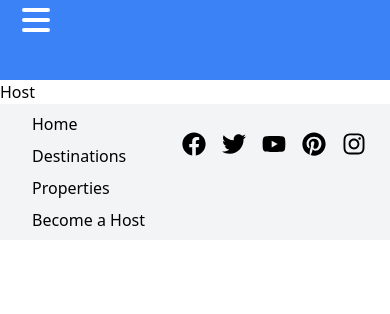
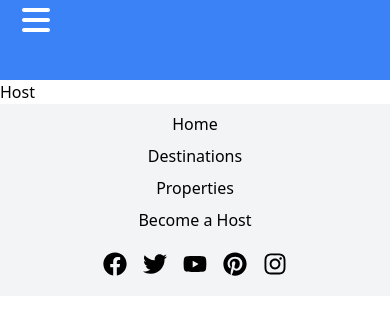
Before and after one commit to blake-hodges/temporado, a React (Create React App) app: page /host in a window 390 px wide. Shown: the top 314 px of the page. Built offline with nearby package versions, Linux system fonts and the light colour scheme.

Commit message:
fix footer responsiveness

```diff
--- a/src/components/Footer.jsx
+++ b/src/components/Footer.jsx
@@ -11,17 +11,14 @@ import {
 const Footer = () => {
     return (
         <div className='w-full bg-gray-100 py-1'>
-            <div className='max-w-[1240px] mx-auto flex flex-row justify-between px-4'>
-                <div className='flex justify-between'>
-                    <ul className='text-left md:flex'>
+            <div className='md:flex md:justify-between'>
+                <ul className='text-center md:flex'>
                     <li className="py-1 my-auto"><NavLink to="/">Home</NavLink></li>
                     <li className="py-1 my-auto"><NavLink to="/destinations">Destinations</NavLink></li>
                     <li className="py-1 my-auto"><NavLink to="/properties">Properties</NavLink></li>
                     <li className="py-1 my-auto"><NavLink to="/host">Become a Host</NavLink></li>
                 </ul>
-                </div>
-                <div className='sm:flex text-center justify-between items-center'>
-                    <div className='flex justify-around w-full sm:max-w-[280px] my-4'>
+                <div className='p-2 flex justify-center'>
                     <a href="https://facebook.com/mustdotravels" target="_blank" className="p-2">
                         <FaFacebook className="icon" />
                     </a>
@@ -40,7 +37,6 @@ const Footer = () => {
                 </div>
             </div>
         </div>
-        </div>
     );
 };
 
```
Lines whose indentation alone changed are shown as unchanged.
